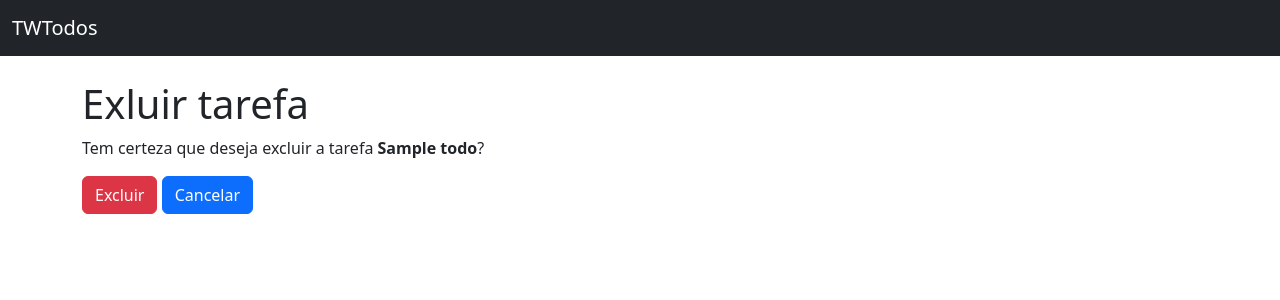
After one commit to yantvrs/Twtodos, a Django app: page /delete/1 in a window 1280 px wide. The commit adds this page. Shown: the top 300 px of the page. Run offline with Django 5.2, Linux system fonts and the light colour scheme; tables that the repository leaves empty hold one stand-in row (values such as "Sample post").

Commit message:
Finalizando projeto

```diff
--- a/setup/urls.py
+++ b/setup/urls.py
@@ -1,10 +1,13 @@
 from django.contrib import admin
 from django.urls import path
 
-from todos.views import TodoListView, TodoCreateView
+from todos.views import TodoListView, TodoCreateView, TodoUpDateView, TodoDeleteView, TodoCompleteView
 
 urlpatterns = [
     path("admin/", admin.site.urls),
     path("", TodoListView.as_view(), name="todo_list"),
     path("create", TodoCreateView.as_view(), name="todo_create"),
+    path("update/<int:pk>", TodoUpDateView.as_view(), name="todo_update"),
+    path('delete/<int:pk>', TodoDeleteView.as_view(), name='todo_delete'),
+    path("complete/<int:pk>", TodoCompleteView.as_view(), name="todo_complete" ),
 ]
--- a/todos/models.py
+++ b/todos/models.py
@@ -1,8 +1,16 @@
 from django.db import models
-
+from datetime import date
 
 class Todo(models.Model):
     title = models.CharField(max_length=100, null=False, blank=False, verbose_name="Título")
     created_at = models.DateTimeField(auto_now_add=True, null=False, blank=False)
     deadline = models.DateField(null=False, blank=False,verbose_name="Data de entrega")
     finished_at = models.DateField(null=True)
+
+    class Meta:
+        ordering = ["deadline"]
+
+    def mark_has_complete(self):
+        if not self.finished_at:
+            self.finished_at = date.today()
+            self.save()
--- /dev/null
+++ b/todos/templates/todos/todo_confirm_delete.html
@@ -0,0 +1,17 @@
+{% extends "base.html" %}
+
+{% block page_title %}
+    Excluir tarefa
+{% endblock page_title %}
+
+{% block content %}
+    <h1>Exluir tarefa</h1>
+
+    <p>Tem certeza que deseja excluir a tarefa <strong>{{todo.title}}</strong>?</p>
+
+    <form method="POST">
+        {% csrf_token %}
+        <button type="submit" class="btn btn-danger">Excluir</button>
+        <a href="{% url 'todo_list' %}" class="btn btn-primary">Cancelar</a>
+    </form>
+{% endblock content %}
--- a/todos/templates/todos/todo_list.html
+++ b/todos/templates/todos/todo_list.html
@@ -28,8 +28,9 @@
                     <td>{{ todo.deadline }}</td>
                     <td>{{ todo.finished_at | default:"-" }}</td>
                     <td>
-                        <a href="#" class="btn btn-primary btn-sm">Concluir</a>
-                        <a href="#" class="btn btn-danger btn-sm">Excluir</a>
+                        <a href="{% url 'todo_complete' pk=todo.pk %}" class="btn btn-primary btn-sm {% if todo.finished_at %}disabled{% endif %}">Concluir</a>
+                        <a href="{% url 'todo_update' pk=todo.pk %}" class="btn btn-secondary btn-sm {% if todo.finished_at %}disabled{% endif %}">Editar</a>
+                        <a href="{% url 'todo_delete' pk=todo.pk %}" class="btn btn-danger btn-sm">Excluir</a>
                     </td>
                 </tr>
 
--- a/todos/views.py
+++ b/todos/views.py
@@ -1,6 +1,10 @@
-from django.views.generic import ListView, CreateView
+from django.views.generic import ListView, CreateView, UpdateView, DeleteView, View
 from django.urls import reverse_lazy
+from django.shortcuts import get_object_or_404, redirect
+
 from .models import Todo
+
+from datetime import date
 
 class TodoListView(ListView):
     model = Todo
@@ -9,3 +13,18 @@ class TodoCreateView(CreateView):
     model = Todo
     fields = ["title", "deadline"]
     success_url = reverse_lazy("todo_list")
+
+class TodoUpDateView(UpdateView):
+    model = Todo
+    fields = ["title", "deadline"]
+    success_url = reverse_lazy("todo_list")
+
+class TodoDeleteView(DeleteView):
+    model = Todo
+    success_url = reverse_lazy('todo_list')
+
+class TodoCompleteView(View):
+    def get(self, request, pk):
+        todo = get_object_or_404(Todo, pk=pk)
+        todo.mark_has_complete()
+        return redirect("todo_list")
```
Also changed, not shown: todos/templates/todos/todo_form.html (+7 -1 lines).
